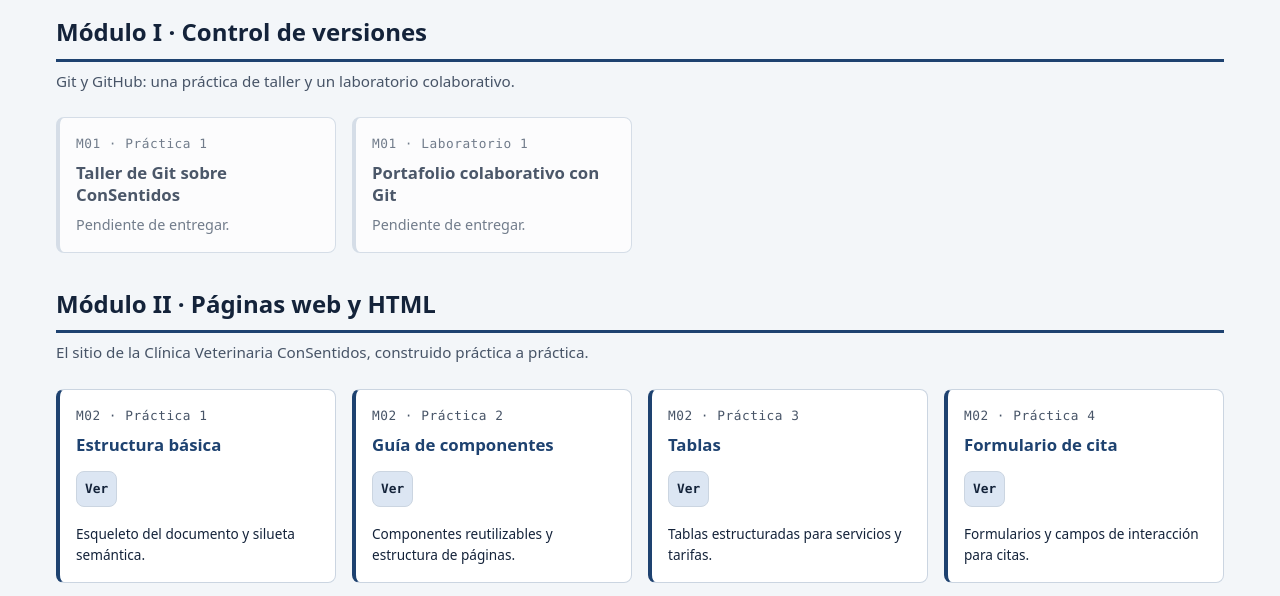
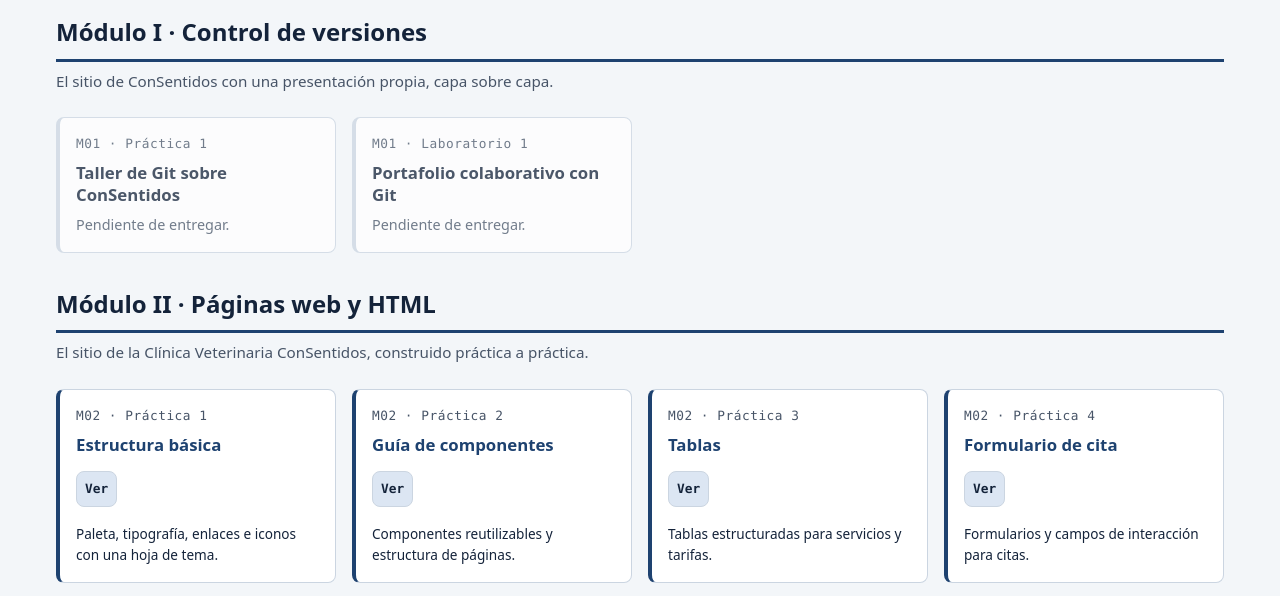
Before and after one commit to Luis-G-Barragan/2026ii-dsv-portafolio-4gs121-01-barragan-luis, a plain HTML site: page docs/modulos/index.html in a window 1280 px wide. Shown: the part 356-952 px from the top of the page. Drawn offline with Linux system fonts and the light colour scheme.

```diff
--- a/docs/modulos/index.html
+++ b/docs/modulos/index.html
@@ -44,7 +44,7 @@
 
     <section id="m01">
       <h2>Módulo I · Control de versiones</h2>
-      <p class="resumen">Git y GitHub: una práctica de taller y un laboratorio colaborativo.</p>
+      <p class="resumen">El sitio de ConSentidos con una presentación propia, capa sobre capa.</p>
       <ul class="estudiantes">
         <li>
           <article class="pendiente">
@@ -76,7 +76,7 @@
             <ul class="entregas">
               <li><a href="m02-html/p01-estructura/">Ver</a></li>
             </ul>
-            <p class="repo">Esqueleto del documento y silueta semántica.</p>
+            <p class="repo">Paleta, tipografía, enlaces e iconos con una hoja de tema.</p>
           </article>
         </li>
         <li>
```
